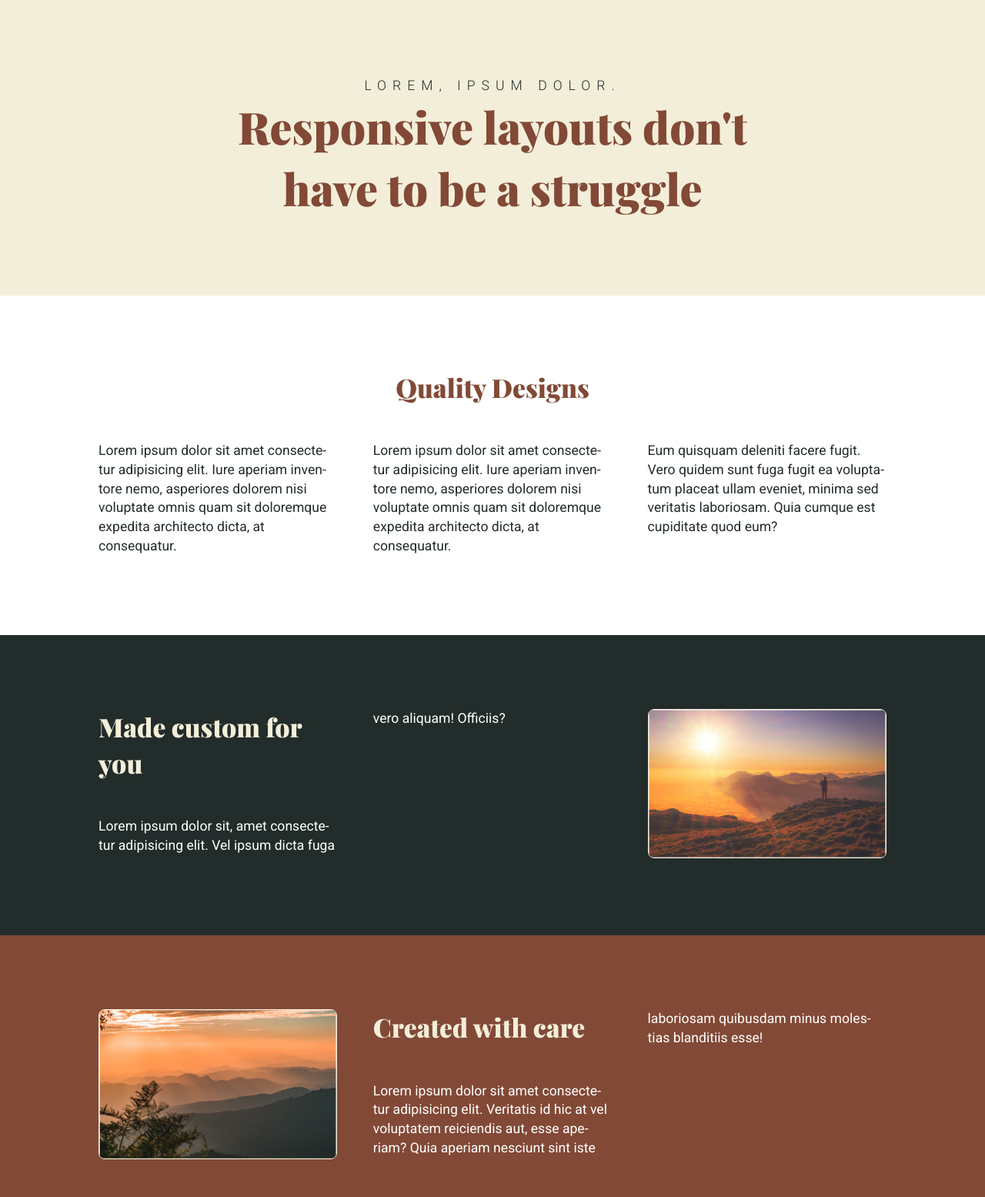
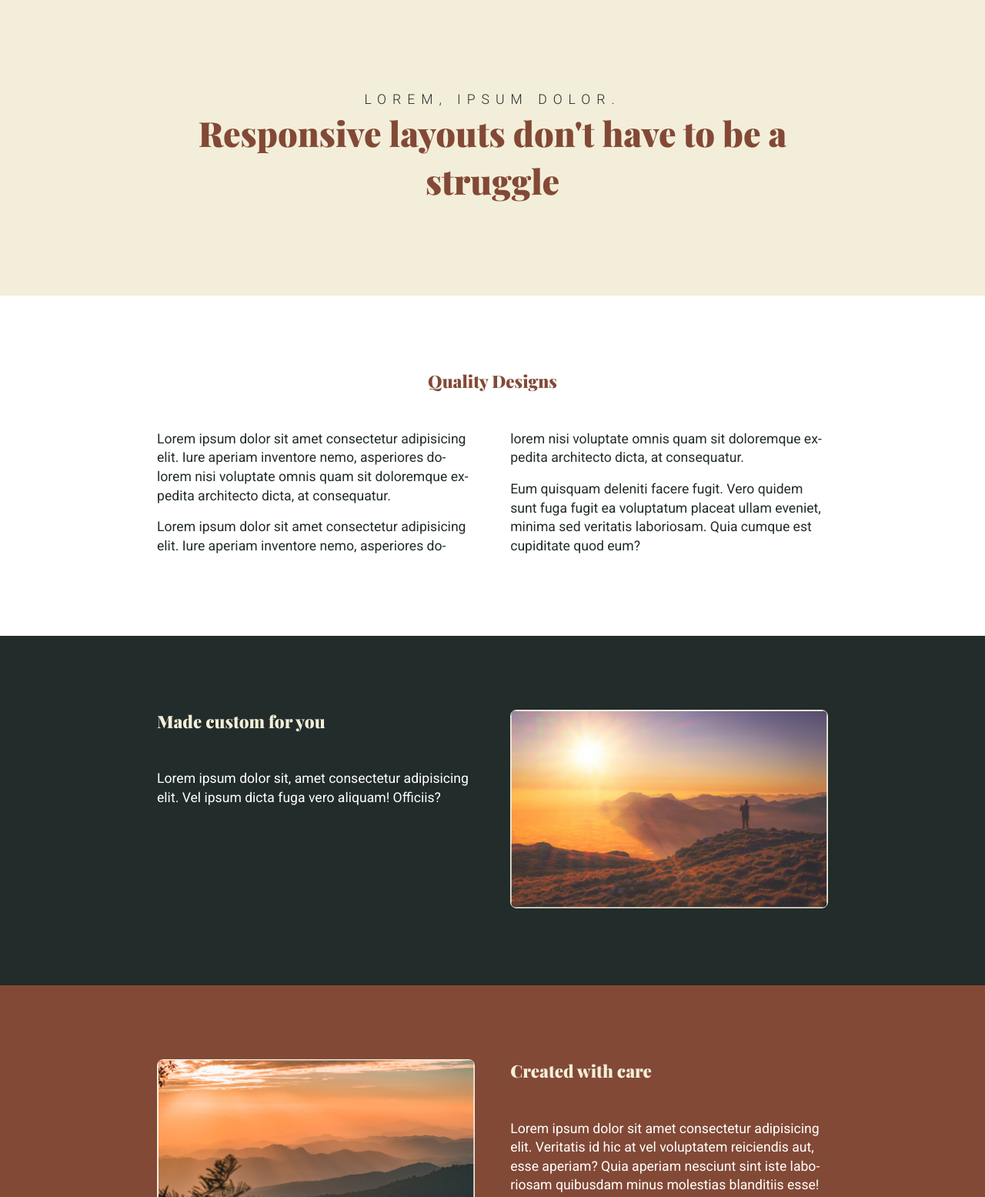
Before and after one commit to paulo-fs/responsive-layout, a plain HTML site: page index.html in a window 1280 px wide. Shown: the top 1555 px of the page at 77% size. Drawn offline with nearby package versions, Linux system fonts and the light colour scheme.

Commit message:
fix: fixing the structure

```diff
--- a/css/main.css
+++ b/css/main.css
@@ -71,8 +71,14 @@ img{
 	background-color: var(--white);
 }
 
+.wrapper{
+	width: 100vw;
+}
+
 header{
-	padding-inline: min(.1rem + 22vw, 5rem + 30vw);
+	max-width: 1128px;
+	margin: 0 auto;
+	padding-inline: min(.1rem + 22vw, 9rem);
 	height: min(16rem + 10vw, 60rem);
 	background-color: var(--light);
 	text-align: center;
@@ -89,15 +95,17 @@ header p {
 }
 
 header h1 {
-	font-size: max(1.8rem, .4rem + 4vw);
+	font-size: max(1.8rem, .4rem + 3vw);
 }
 
 .container{
+	max-width: 1128px;
+	margin: 0 auto;
 	padding: min(1rem + 8vw, 6rem) min(1rem + 10vw, 8rem);
 }
 
-.container > .wrapper h2 {
-	font-size: max(1.4rem, .5rem + 2vw);
+.container  h2 {
+	font-size: max(1.4rem, .5rem + 1vw);
 	margin-bottom: min(.5rem + 3vw, 3rem);
 }
 
@@ -105,15 +113,19 @@ header h1 {
 	text-align: center;
 }
 
-.container > .wrapper p {
-	font-size: max(1.1rem, .2rem + 1vw);
+.container p {
+	font-size: max(1.1rem, .2rem + .5vw);
 	margin-bottom: min(.8rem + .6vw, 1rem);
+}
+
+.container img{
+	width: 100%;
 }
 
 @media screen and (min-width: 768px){
 	.container .split {
 		margin: 0 auto;
-		columns: min(10rem + 10vw, 40rem);
+		columns: min(12rem + 8vw, 40rem);
 		column-gap: min(.5rem + 3vw, 4rem);
 	}
 }
--- a/index.html
+++ b/index.html
@@ -16,15 +16,15 @@
   </head>
 
   <body>
-    <header class="background-light">
-      <div>
+    <div class="wrapper background-light">
+      <header>
         <p>Lorem, ipsum dolor.</p>
         <h1>Responsive layouts don't have to be a struggle</h1>
-      </div>
-    </header>
+      </header>
+    </div>
 
-    <section class="container background-light background-white">
-      <div class="wrapper">
+    <div class="wrapper background-light background-white">
+      <section class="container">
         <h2 class="center">Quality Designs</h2>
         <div class="split">
           <p>
@@ -43,11 +43,11 @@
             Quia cumque est cupiditate quod eum?
           </p>
         </div>
-      </div>
-    </section>
+      </section>
+    </div>
 
-    <section class="container background-dark">
-      <div class="wrapper">
+    <div class="wrapper background-dark">
+      <section class="container">
         <div class="split">
           <h2>Made custom for you</h2>
           <p>
@@ -59,11 +59,11 @@
             alt="man standing on mountain edge looking at sunset"
           />
         </div>
-      </div>
-    </section>
+      </section>
+    </div>
 
-    <section class="container background-medium">
-      <div class="wrapper">
+    <div class="wrapper background-medium">
+      <section class="container">
         <div class="split">
           <img
             src="assets/image-02.jpg"
@@ -77,7 +77,7 @@
             esse!
           </p>
         </div>
-      </div>
-    </section>
+      </section>
+    </div>
   </body>
 </html>
```
